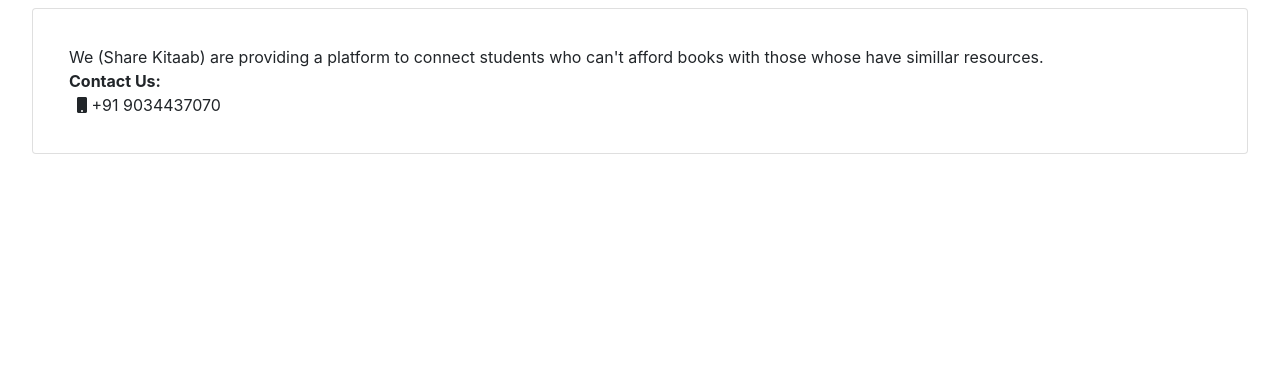
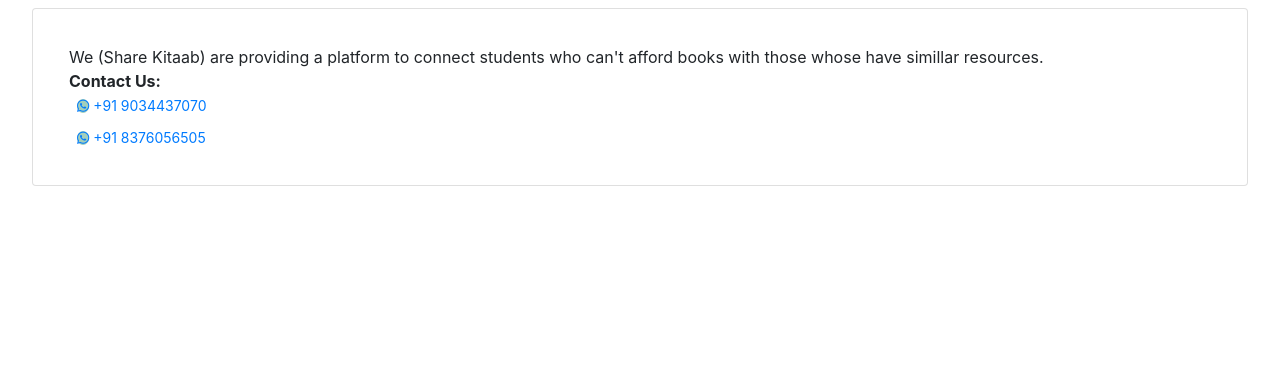
Before and after one commit to raghav-dalmia/kitab_app, a Flask app: page /about-us in a window 1280 px wide. Shown: the part 56-441 px from the top of the page. Run offline with Flask 2, Linux system fonts and the light colour scheme; parts of the project's set-up code (start-up, migrations or seed data) failed here and were passed over; some libraries are stand-ins or nearby versions.

Commit message:
add whatsapp link to about us page

```diff
--- a/static/about_us.css
+++ b/static/about_us.css
@@ -1,3 +1,8 @@
+.btn{
+  background-color: rgba(25, 135, 84, 0.4)!important;
+  border-radius: 50%!important;
+}
+
 .fa-heart{
     color: red;
 }
--- a/templates/about_us.html
+++ b/templates/about_us.html
@@ -48,8 +48,16 @@
             <div class="card-body">
               We (Share Kitaab) are providing a platform to connect students who can't afford books with those whose have simillar resources.
             </br>
-            <strong>Contact Us:</strong></br>
-              <strong><span><i class="fa fa-mobile ml-2" aria-hidden="true"></i></span></strong> +91 9034437070
+            <strong>Contact Us:</strong>
+            </br>
+            <div class="mb-2">
+              <a href="https://api.whatsapp.com/send?phone=+919034437070" target="_blank" class="btn-sm" ><i class="fab fa-whatsapp" style="background-color: rgba(25, 135, 84, 0.4); border-radius: 50%;"></i> +91 9034437070 </a>
+              <!-- (Raghav Dalmia) -->
+            </div>
+            <div>
+              <a href="https://api.whatsapp.com/send?phone=+918376056505" target="_blank" class="btn-sm" ><i class="fab fa-whatsapp" style="background-color: rgba(25, 135, 84, 0.4); border-radius: 50%;"></i> +91 8376056505 </a>
+              <!-- (Shubam Bansal) -->
+            </div>
             </div>
           </div>
 
```
